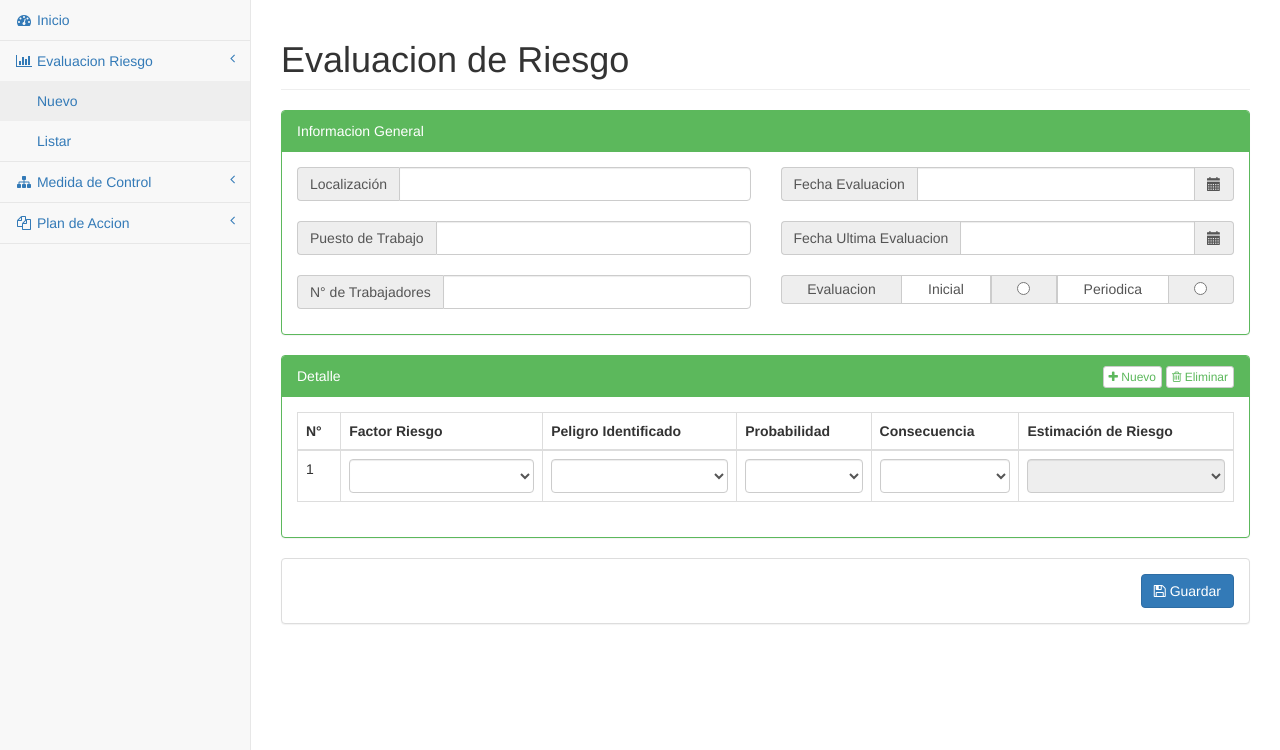
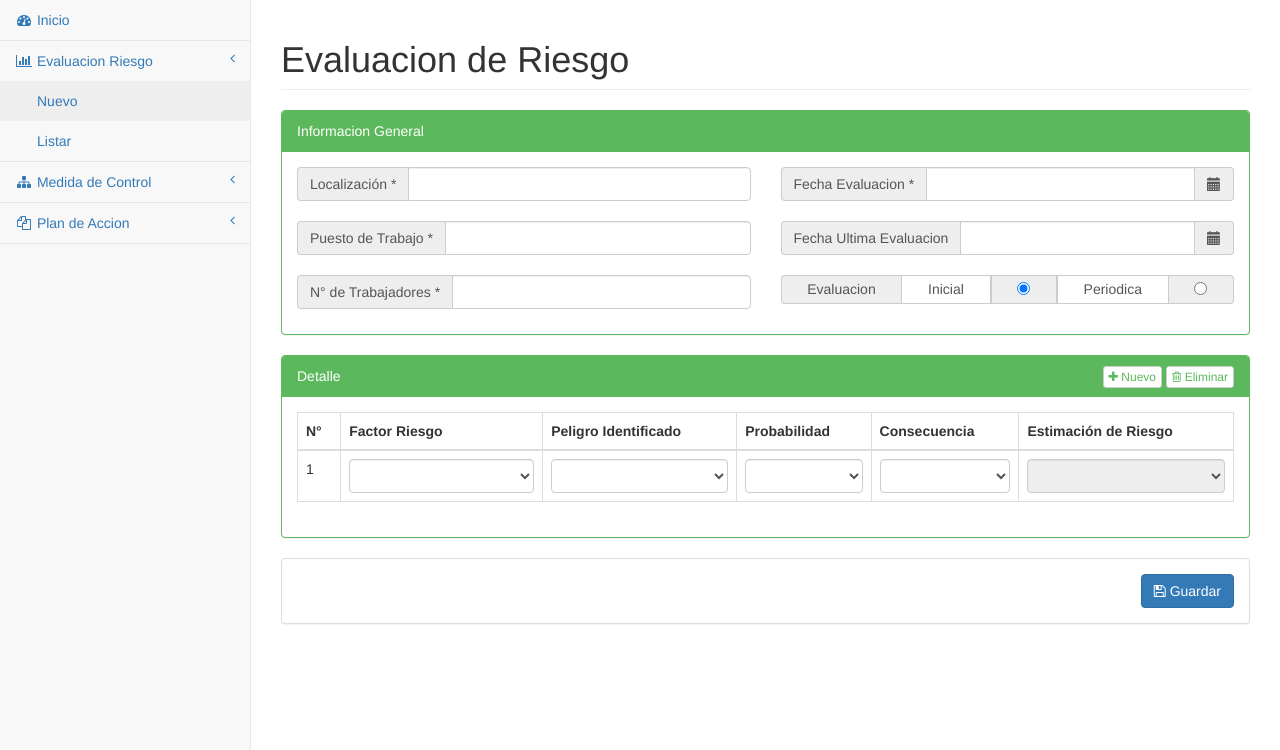
Before and after one commit to brayanL/usst, a Django app: page /eval_riesgo/ in a window 1280 px wide. Shown: the part 51-801 px from the top of the page. Run offline with Django 3.2, Linux system fonts and the light colour scheme; a user stored in the database is signed in; tables that the repository leaves empty hold one stand-in row (values such as "Sample post"); lists and menus that the app fills with data are empty; some libraries are stand-ins or nearby versions.

Commit message:
Guardado Parcial de EvalR

```diff
--- a/apps/control/models.py
+++ b/apps/control/models.py
@@ -13,9 +13,9 @@ class evaluacion_riesgo(models.Model):
     puesto = models.CharField(max_length=200)
     trabajadores = models.IntegerField()
     fecha_eval = models.DateField()
-    fecha_ul_eval = models.DateField()
+    fecha_ul_eval = models.DateField(null=True)
     usuario = models.ForeignKey(User)
-    evaluacion = models.BooleanField(default=False)
+    evaluacion = models.BooleanField()
 
 class peligro_detalle(models.Model):
     nombre = models.CharField(max_length=100)
--- a/apps/control/templates/new_eval_riesgo.html
+++ b/apps/control/templates/new_eval_riesgo.html
@@ -12,7 +12,7 @@
                         <div class="row">
                             <div class="col-md-6">
                                 <div class="input-group">
-                                    <span class="input-group-addon">Localización</span>
+                                    <span class="input-group-addon">Localización *</span>
                                     {{ form.localizacion }}
                                     {{ form.localizacion.errors }}
                                 </div>
@@ -20,19 +20,19 @@
                             </div>
                             <div class="col-md-6">
                                 <div class="input-group date">
-                                    <span class="input-group-addon">Fecha Evaluacion</span>
+                                    <span class="input-group-addon">Fecha Evaluacion *</span>
                                     {{ form.fecha_eval }}
                                     <span class="input-group-addon">
                                         <span class="glyphicon glyphicon-calendar"></span>
                                     </span>
                                 </div>
-                                {{ form.fecha_eval.errors }}
+{#                                {{ form.fecha_eval.errors }}#}
                             </div>
                         </div>
                         <div class="row">
                             <div class="col-md-6">
                                 <div class="input-group">
-                                    <span class="input-group-addon">Puesto de Trabajo</span>
+                                    <span class="input-group-addon">Puesto de Trabajo *</span>
                                     {{ form.puesto }}
                                     {{ form.puesto.errors }}
                                 </div>
@@ -52,7 +52,7 @@
                         <div class="row">
                             <div class="col-md-6">
                                 <div class="input-group">
-                                    <span class="input-group-addon">N° de Trabajadores</span>
+                                    <span class="input-group-addon">N° de Trabajadores *</span>
                                     {{ form.trabajadores }}
                                     {{ form.trabajadores.errors }}
                                 </div>
@@ -63,7 +63,7 @@
                                         <span class="input-group-addon">Evaluacion</span>
                                         <span class="input-group-addon" style="background-color: white">Inicial</span>
                                         <span class="input-group-addon">
-                                            <input type="radio" name="rd_teval" value="inicial">
+                                            <input type="radio" name="rd_teval" value="inicial" checked>
                                         </span>
                                         <span class="input-group-addon" style="background-color: white">Periodica</span>
                                         <span class="input-group-addon">
@@ -264,7 +264,8 @@
             var consecuencia=$(this).val();
 
             if (probabilidad == "B" && consecuencia == "LD")
-                $("#er"+fila).find('option').remove().end().append(new Option("Riesgo Trivial","T")).css("background-color","#ffff99").css("color","black").css("text-align", "center");
+{#                $("#er"+fila).find('option').remove().end().append(new Option("Riesgo Trivial","T")).css("background-color","#ffff99").css("color","black").css("text-align", "center");#}
+                $("#er"+fila).append(new Option("Riesgo Trivial","T")).css("background-color","#ffff99").css("color","black").css("text-align", "center");
             if (probabilidad == "B" && consecuencia == "D")
                 $("#er"+fila).append(new Option("Riesgo Tolerable","TO")).css("background-color","#ffff00").css("color","black").css("text-align", "center");
             if (probabilidad == "B" && consecuencia == "ED")
--- a/apps/control/views.py
+++ b/apps/control/views.py
@@ -16,17 +16,29 @@ def new_eval_riesgo(request):
         try:
             with transaction.atomic():
                 mfer = EvalRiesgoForm(request.POST)
+                if request.POST["fecha_ul_eval"] == "":
+                    del mfer.fields["fecha_ul_eval"]
                 if mfer.is_valid():
+                    #Para anular el guardado del ModelForm
                     er = mfer.save(commit=False)
                     er.usuario = User.objects.get(pk=request.user.id)
-                    er.evaluacion = True
+
+                    #Para asignar un valor a los radio button dependiendo de la opcion seleccionada
+                    #Inicial = True, Periodica = False
+                    if request.POST["rd_teval"] == "inicial":
+                        er.evaluacion = True
+                    else:
+                        er.evaluacion = False
                     er.save()
+
+                    #Para Guardar los peligros
+
+
+
                     messages.info(request, "Se ha guardado con éxito el nuevo registro.")
                     return redirect("/eval_riesgo/")
                 else:
                     messages.info(request, "Error al Guardar.")
-                #num_filas = request.POST['num_filas']
-
         except Exception as error:
             print(error)
             transaction.rollback()
--- a/local_settings.py
+++ b/local_settings.py
@@ -9,8 +9,8 @@ DATABASES = {
     "default": {
         'ENGINE': 'django.db.backends.postgresql_psycopg2',
         "NAME": "usst_db",
-        "USER": "user1",
-        "PASSWORD": "admin",
+        "USER": "postgres",
+        "PASSWORD": "poker12324",
         "HOST": "localhost",
         "PORT": "5432",
     }
```
Also changed, not shown: apps/control/migrations/0001_initial.py, apps/control/migrations/0002_evaluacion_riesgo_evaluacion.py (deleted), apps/control/migrations/0003_auto_20160319_2311.py (deleted).
